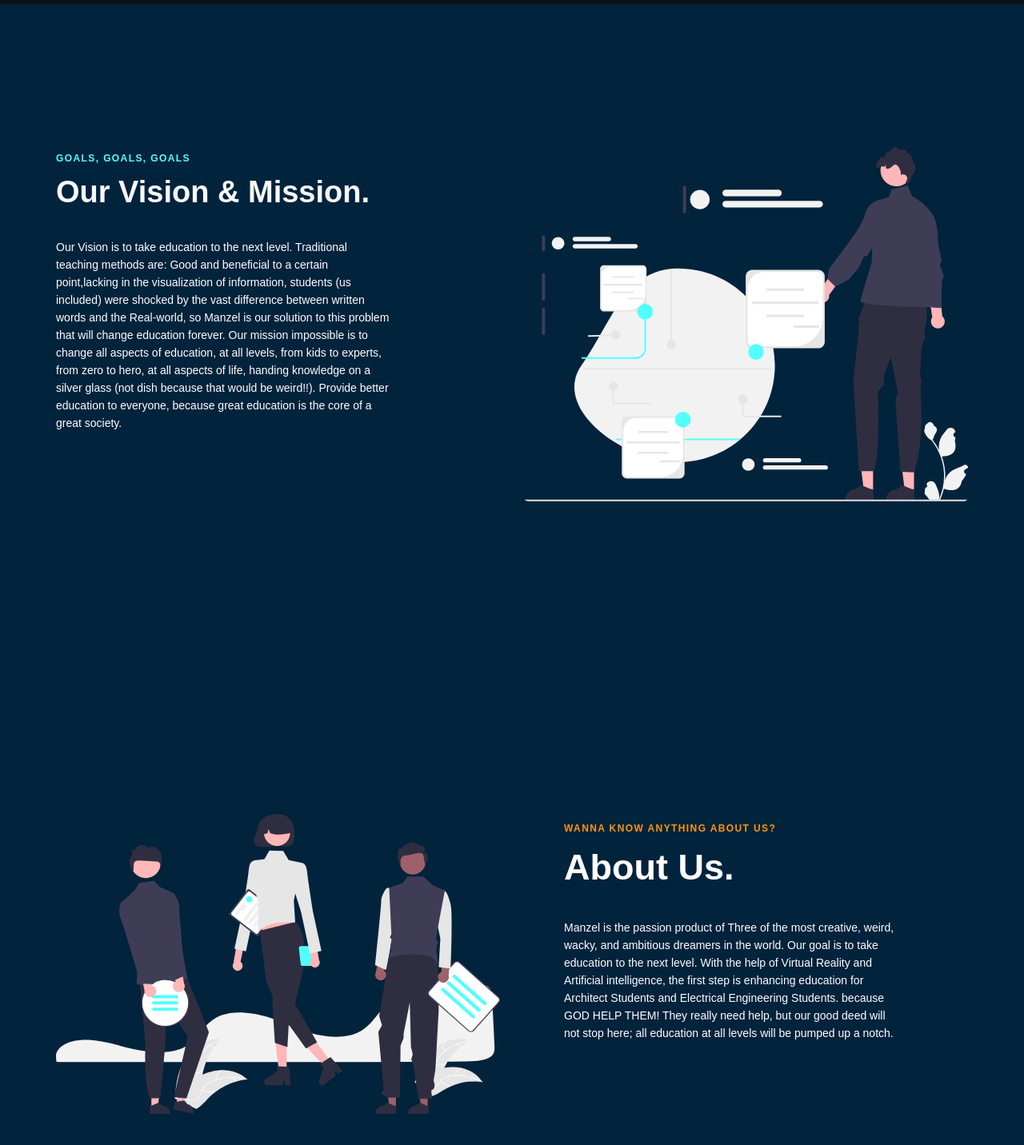
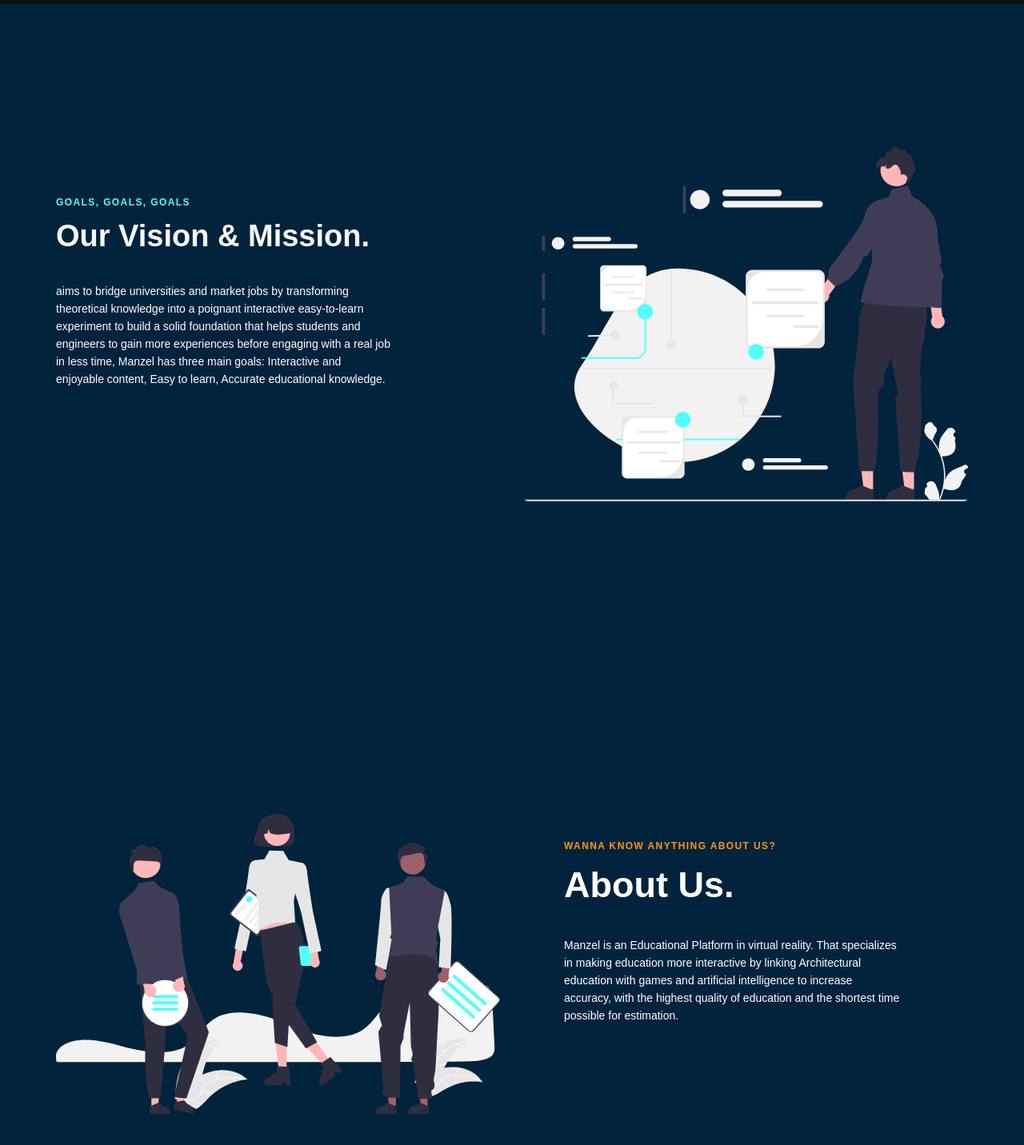
Before and after one commit to AKIN-TECH/akin-tech.github.io, a React (Create React App) app in the folder manzel/: page / in a window 1280 px wide. Shown: the part 795-2227 px from the top of the page at 80% size. Built offline with nearby package versions, Linux system fonts and the light colour scheme; grey boxes are pictures that could not be loaded.

Commit message:
Updating Our vision, about us

```diff
--- a/manzel/src/components/Vision/Data.js
+++ b/manzel/src/components/Vision/Data.js
@@ -6,7 +6,7 @@
   topLine: "Goals, Goals, Goals",
   headLine: "Our Vision & Mission.",
   description:
-    "  Our Vision is to take education to the next level. Traditional teaching methods are: Good and beneficial to a certain point,lacking in the visualization of information, students (us included) were shocked by the vast difference between written words and the Real-world, so Manzel is our solution to this problem that will change education forever. Our mission impossible is to change all aspects of education, at all levels, from kids to experts, from zero to hero, at all aspects of life, handing knowledge on a silver glass (not dish because that would be weird!!). Provide better education to everyone, because great education is the core of a great society.",
+    "  aims to bridge universities and market jobs by transforming theoretical knowledge into a poignant interactive easy-to-learn experiment to build a solid foundation that helps students and engineers to gain more experiences before engaging with a real job in less time, Manzel has three main goals: Interactive and enjoyable content, Easy to learn, Accurate educational knowledge.",
   buttonLabel: "Get Started",
   imgStart: false,
   img: require("../../images/vision.svg"),
@@ -24,7 +24,7 @@
   topLine: "Wanna Know anything about us?",
   headLine: "About Us.",
   description:
-    "Manzel is the passion product of Three of the most creative, weird, wacky, and ambitious dreamers in the world. Our goal is to take education to the next level. With the help of Virtual Reality and Artificial intelligence, the first step is enhancing education for Architect Students and Electrical Engineering Students. because GOD HELP THEM! They really need help, but our good deed will not stop here; all education at all levels will be pumped up a notch.",
+    "Manzel is an Educational Platform in virtual reality. That specializes in making education more interactive by linking Architectural education with games and artificial intelligence to increase accuracy, with the highest quality of education and the shortest time possible for estimation.",
   buttonLabel: "Learn More",
   imgStart: true,
   img: require("../../images/about-us.svg"),
```
